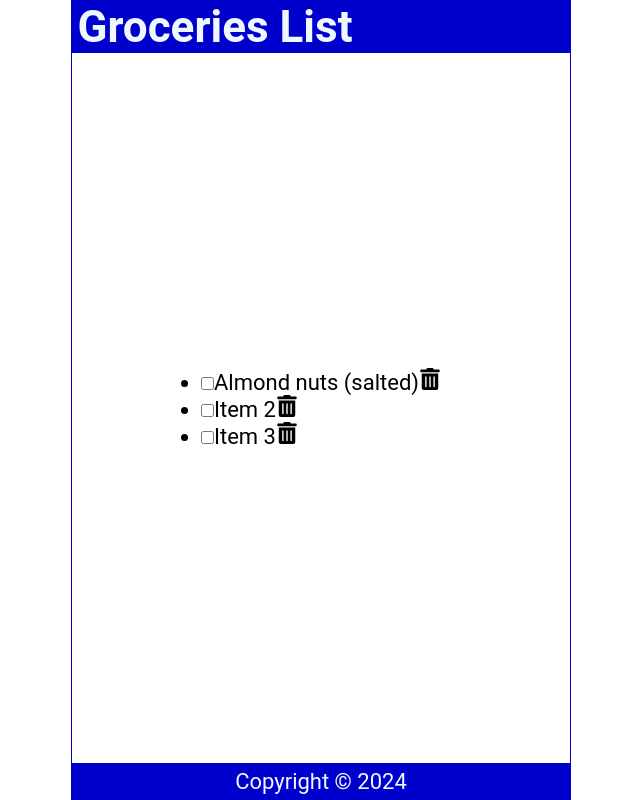
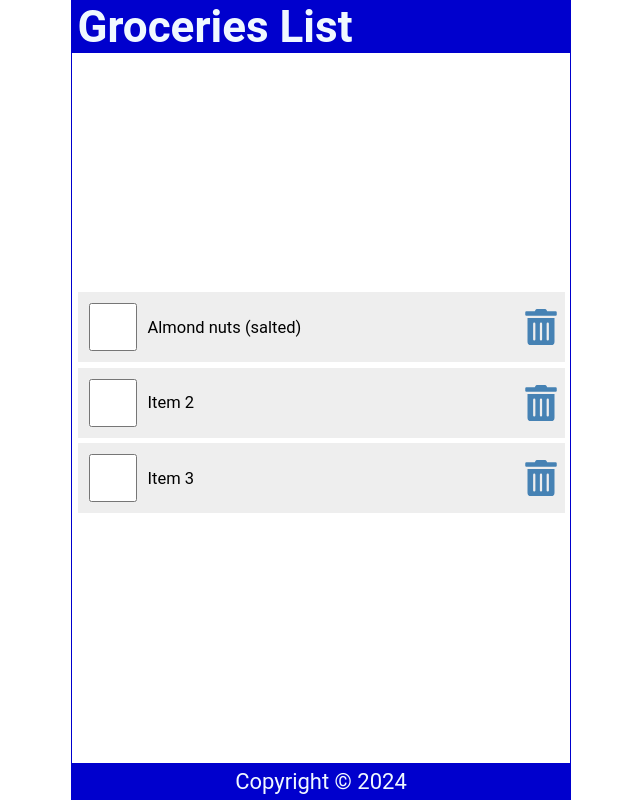
Before and after one commit to D-Gerber/grocery-list, a React (Create React App) app: page / in a window 1280 px wide. Shown: the whole page, without its empty margins (319-959 px from the left). Built offline with nearby package versions, Linux system fonts and the light colour scheme.

Commit message:
Update index.css

```diff
--- a/src/index.css
+++ b/src/index.css
@@ -56,3 +56,62 @@
   display: grid;
   place-content: center;
 }
+
+ul {
+  width: 100%;
+  list-style: none;
+  padding: 0 0.25rem 0.25rem;
+}
+
+ul li::before {
+  content: "\200B";
+}
+
+.item {
+  display: flex;
+  justify-content: flex-start;
+  align-items: center;
+  padding: 0.5rem 0 0.5rem 0.5rem;
+  margin: 0.25rem 0;
+  background-color: #eee;
+}
+
+.item:first-child {
+  margin: 0;
+}
+
+.item input[type="checkbox"] {
+  text-align: center;
+  width: 2.5rem;
+  width: 48px;
+  min-width: 48px;
+  height: 2.5rem;
+  height: 48px;
+  min-height: 48px;
+  cursor: pointer;
+  margin-right: 0.5rem;
+}
+
+.item input[type="checkbox"]:focus + label {
+  text-decoration: underline;
+}
+
+.item > label {
+  font-size: 0.75rem;
+  flex-grow: 1;
+}
+
+.item svg {
+  width: 48px;
+  min-width: 48px;
+  height: 36px;
+  font-size: 1rem;
+  color: steelblue;
+  cursor: pointer;
+}
+
+.item svg:focus,
+.item svg:hover {
+  color: red;
+  outline: none;
+}
```
